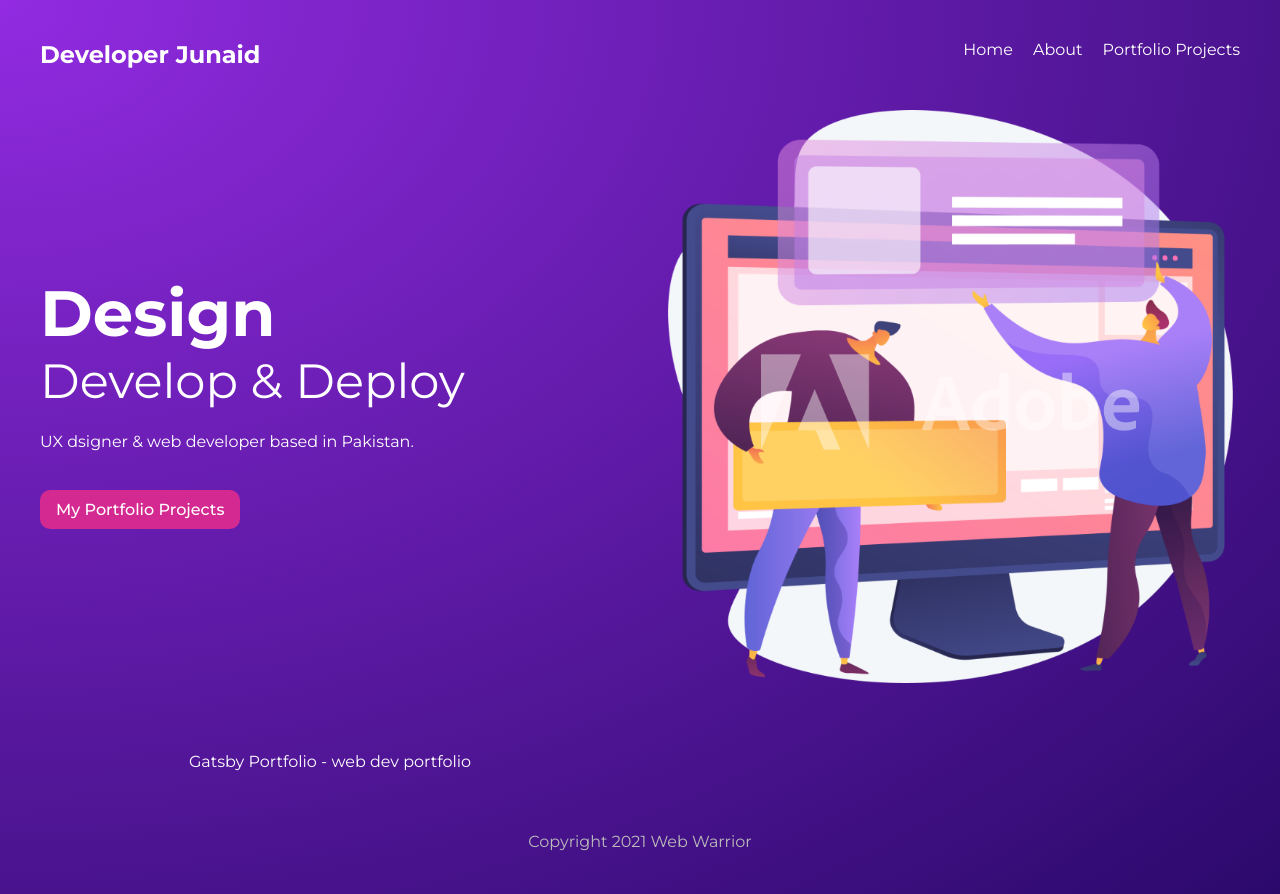
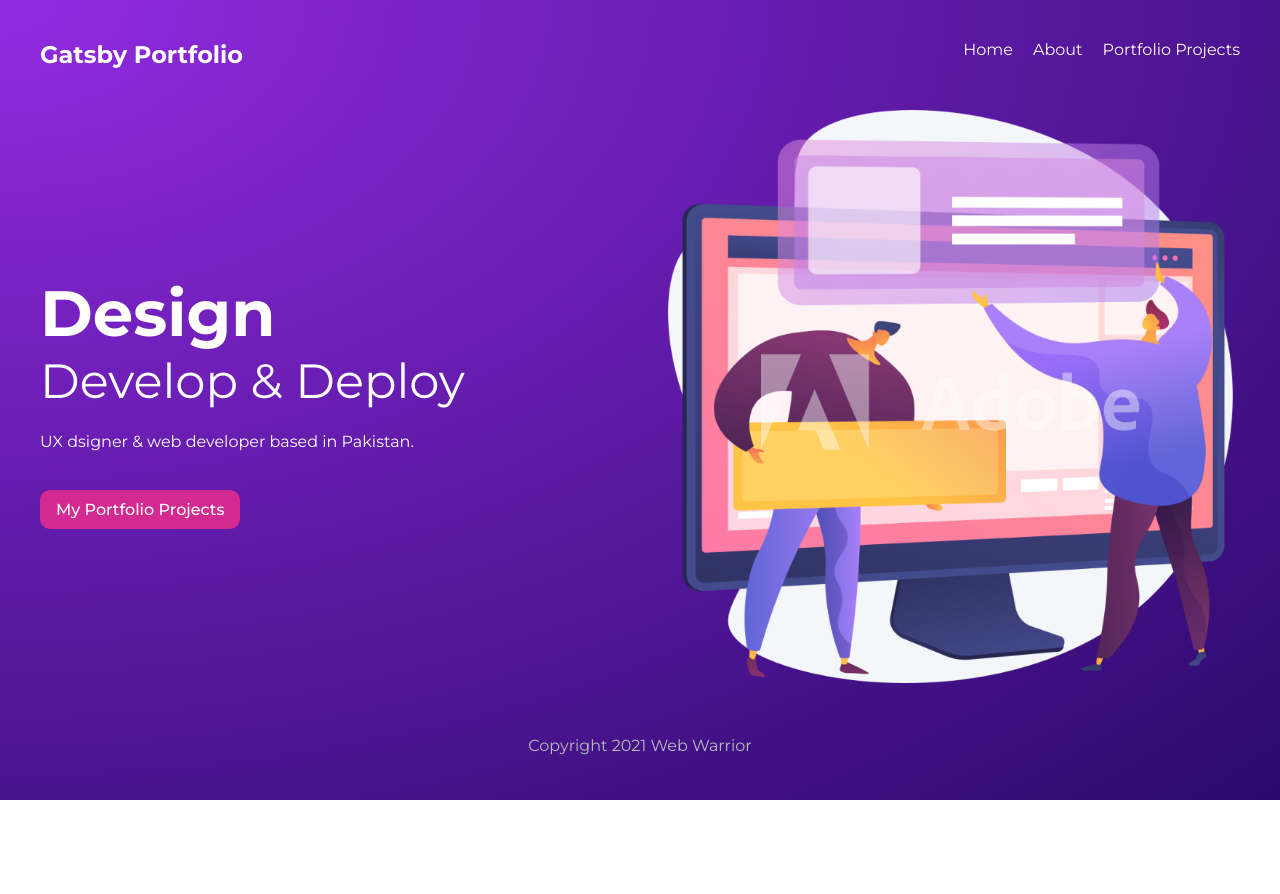
Before and after one commit to developer-junaid/Gatsby-Portfolio, a Gatsby site: page / in a window 1280 px wide. After the commit the page ends 800 px from the top, so only its background shows below. Built offline with nearby package versions, Linux system fonts and the light colour scheme; Gatsby itself is replaced by a stand-in of ours.

Commit message:
Adding Static Queries in Components
NEXT:  Data Sources

```diff
--- a/src/components/Navbar.js
+++ b/src/components/Navbar.js
@@ -1,10 +1,24 @@
 import React from "react"
-import { Link } from "gatsby"
+import { Link, graphql, useStaticQuery } from "gatsby"
 
 export default function Navbar() {
+  // Query
+  const data = useStaticQuery(graphql`
+    query SiteInfo {
+      site {
+        siteMetadata {
+          title
+        }
+      }
+    }
+  `)
+
+  const { title } = data.site.siteMetadata
+
+  // Return
   return (
     <nav>
-      <h1>Developer Junaid</h1>
+      <h1>{title}</h1>
       <div className="links">
         <Link to="/">Home</Link>
         <Link to="/about">About</Link>
--- a/src/pages/index.js
+++ b/src/pages/index.js
@@ -1,13 +1,10 @@
-import { graphql, Link } from "gatsby"
+import { Link } from "gatsby"
 import React from "react"
 import Layout from "../components/Layout"
 import * as styles from "../styles/home.module.css"
 
 // Route for this page should be /
-export default function Home({ data }) {
-  // Get Data
-  const { title, description } = data.site.siteMetadata
-
+export default function Home() {
   // Return
   return (
     <Layout>
@@ -21,22 +18,7 @@
           </Link>
         </div>
         <img src="/banner.png" alt="site banner" style={{ maxWidth: "100%" }} />
-        <p>
-          {title} - {description}
-        </p>
       </section>
     </Layout>
   )
 }
-
-// Page Query To Get Site Data
-export const query = graphql`
-  query SiteInfo {
-    site {
-      siteMetadata {
-        title
-        description
-      }
-    }
-  }
-`
```
